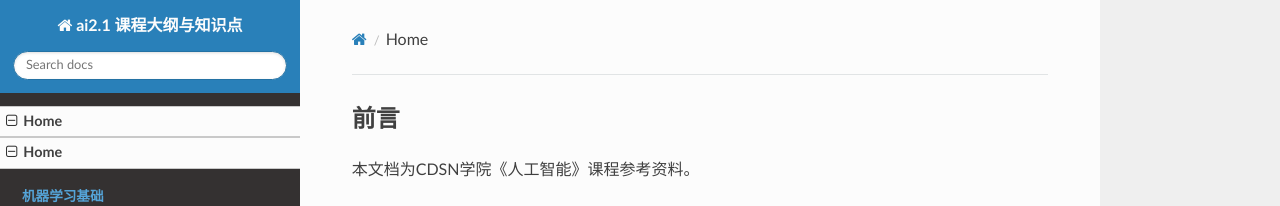
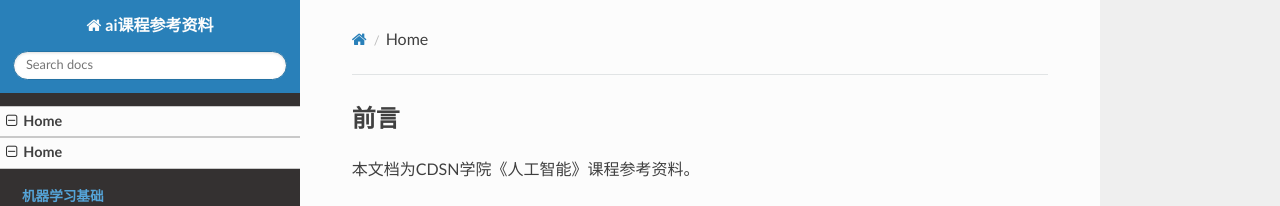
Before and after one commit to mind/ai-materials, an MkDocs documentation site: the page built from docs/index.md, in a window 1280 px wide. Shown: the top 206 px of the page. Built offline with MkDocs 1.6.1, drawn with Linux system fonts in a browser that asks for light colours; nearby versions of some CDN libraries.

Commit message:
title change

```diff
--- a/mkdocs.yml
+++ b/mkdocs.yml
@@ -1,4 +1,4 @@
-site_name:  ai2.1 课程大纲与知识点
+site_name:  ai课程参考资料
 nav:
 - Home: index.md
 - 前言: index.md
```
